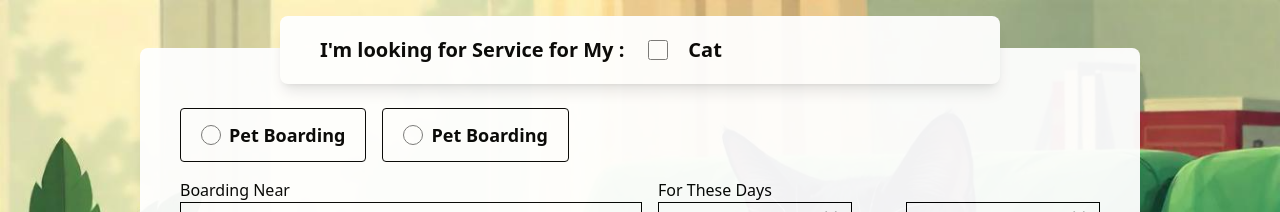
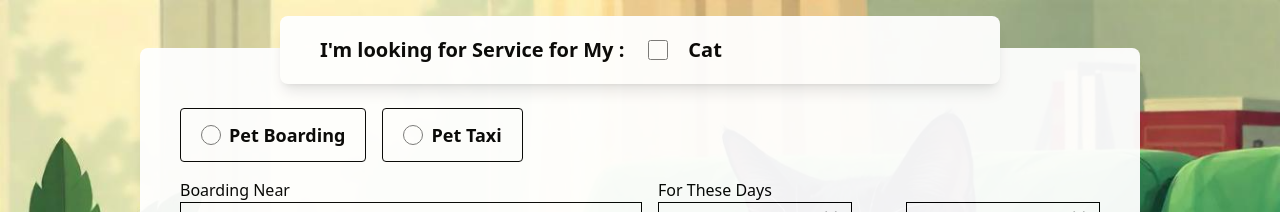
Before and after one commit to lucky2809/Petsiting, a React (Vite) app: page /header in a window 1280 px wide. Shown: the top 212 px of the page. Built offline with nearby package versions, Linux system fonts and the light colour scheme; some icons are missing.

Commit message:
Add taxi

```diff
--- a/src/components/Pages/Header.jsx
+++ b/src/components/Pages/Header.jsx
@@ -19,7 +19,7 @@ function Header() {
                                 Pet Boarding</button>
                             <button className='px-5 p-3 border-1 rounded-sm bg-white items-center flex gap-2 text-lg min-2xl:text-2xl font-semibold'>
                                 <input type="radio" name="" id="" className='w-5 h-5' />
-                                Pet Boarding</button>
+                                Pet Taxi</button>
                         </div>
 
                     </div>
```
